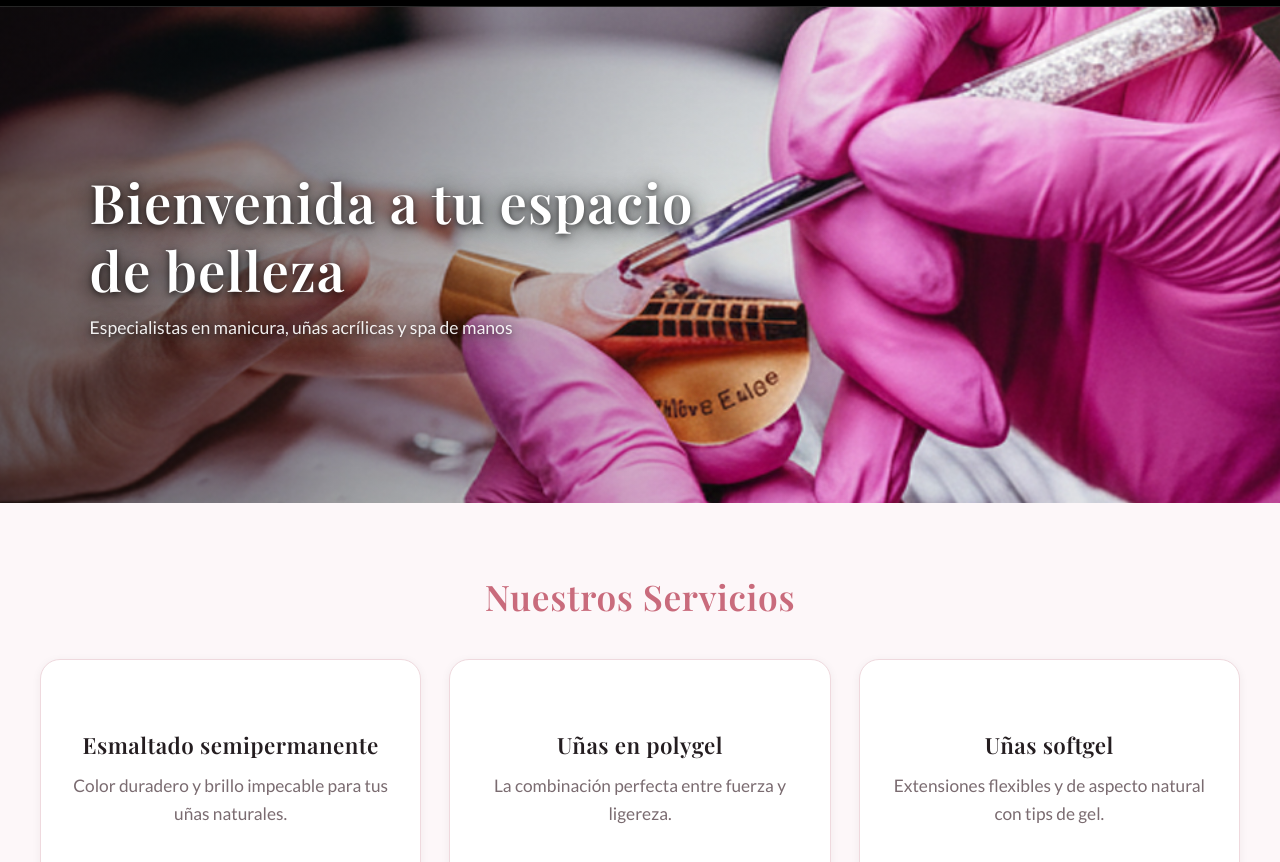
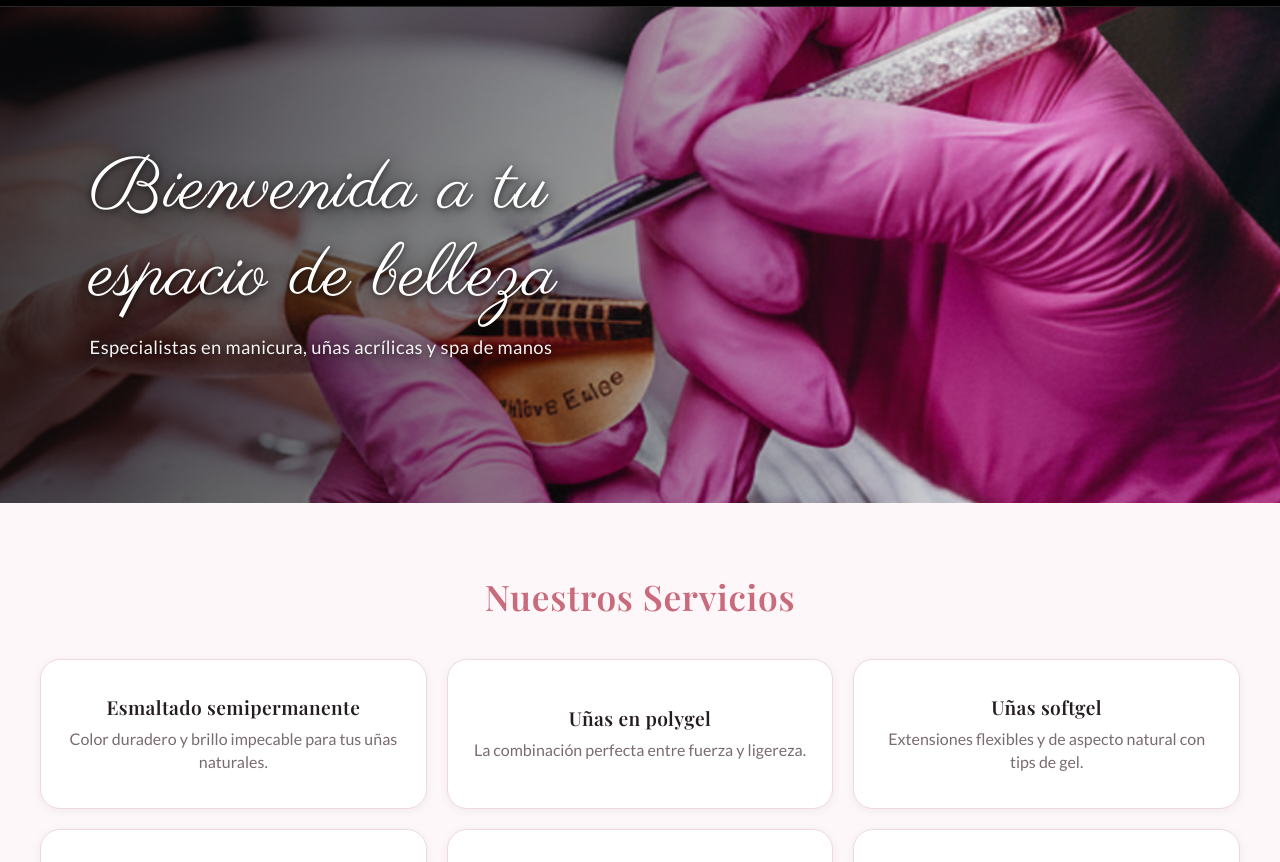
Before and after one commit to Joaquinln23/Projecto_Manicurista, a website built with Vite: page index.html in a window 1280 px wide. Shown: the part 65-927 px from the top of the page. Built offline with nearby package versions, Linux system fonts and the light colour scheme.

Commit message:
feat(ui): cards de servicios compactas, hero con velo reforzado y titular script Parisienne

```diff
--- a/styles/partials/hero.css
+++ b/styles/partials/hero.css
@@ -13,13 +13,13 @@
     overflow: hidden;
 }
 
-/* Velo lateral: la foto de la izquierda es clara — refuerza la sombra del texto */
+/* Velo lateral reforzado: la foto es clara a la izquierda — el texto manda */
 .hero::before {
     content: "";
     position: absolute;
     inset: 0;
     z-index: 2;
-    background: linear-gradient(90deg, rgba(8, 5, 7, .55) 0%, rgba(8, 5, 7, .18) 45%, transparent 70%);
+    background: linear-gradient(90deg, rgba(8, 5, 7, .72) 0%, rgba(8, 5, 7, .38) 48%, rgba(8, 5, 7, .08) 75%);
     pointer-events: none;
 }
 
@@ -29,6 +29,8 @@
     width: 100%;
     height: 100%;
     object-fit: cover;
+    /* Empuja el foco (manos/herramienta) hacia la derecha, fuera del texto */
+    object-position: 62% 50%;
     z-index: 1;
 }
 
@@ -44,13 +46,20 @@
 
 .hero-text h1 {
     color: #ffffff;
-    font-size: clamp(2.1rem, 5.2vw, 3.4rem);
-    font-weight: 600;
-    margin: 0 0 0.6rem;
+    /* Script femenino estilo salón (Parisienne) — el peso 400 evita
+       síntesis de bold en una fuente de peso único */
+    font-family: var(--font-script);
+    font-weight: 400;
+    /* El x-height de los scripts es chico: se compensa con más cuerpo */
+    font-size: clamp(2.8rem, 7vw, 4.6rem);
+    line-height: 1.18;
+    letter-spacing: 0.01em;
+    margin: 0 0 0.75rem;
 }
 
 .hero-text p {
-    color: rgba(255, 255, 255, .92);
+    color: rgba(255, 255, 255, .95);
     margin: 0;
-    font-size: 1.1rem;
+    font-size: 1.15rem;
+    letter-spacing: 0.02em;
 }
--- a/styles/partials/servicios.css
+++ b/styles/partials/servicios.css
@@ -24,7 +24,7 @@
     display: grid;
     /* Estricto 3+3 en desktop: 3 columnas → 2 filas de tarjetas grandes */
     grid-template-columns: repeat(3, 1fr);
-    gap: 1.75rem;
+    gap: 1.25rem;
     max-width: 1200px;
     margin-inline: auto;
 }
@@ -35,12 +35,13 @@
     border: 1px solid var(--border);
     border-radius: var(--r-card);
     box-shadow: var(--shadow-sm);
-    padding: 2.5rem 2rem;
-    min-height: 240px; /* altura mínima para que la tarjeta se sienta sustancial */
+    /* Compactas: el contenido es solo título + descripción */
+    padding: 1.5rem 1.35rem;
+    min-height: 150px;
     display: flex;
     flex-direction: column;
     align-items: center;
-    justify-content: center; /* solo texto: el contenido queda centrado sin huecos de imagen */
+    justify-content: center;
     text-align: center;
     transition: transform 0.2s, box-shadow 0.2s;
 }
@@ -51,16 +52,17 @@
 }
 
 .servicio-card h3 {
-    margin: 0 0 0.85rem;
+    margin: 0 0 0.5rem;
     color: var(--text);
-    font-size: 1.4rem;
+    font-size: 1.2rem;
     font-weight: 600;
 }
 
 .servicio-card p {
     color: var(--text-muted);
     margin: 0;
-    font-size: 1.08rem;
+    font-size: 1rem;
+    line-height: 1.45;
 }
 
 /* Galería de trabajos */
```
